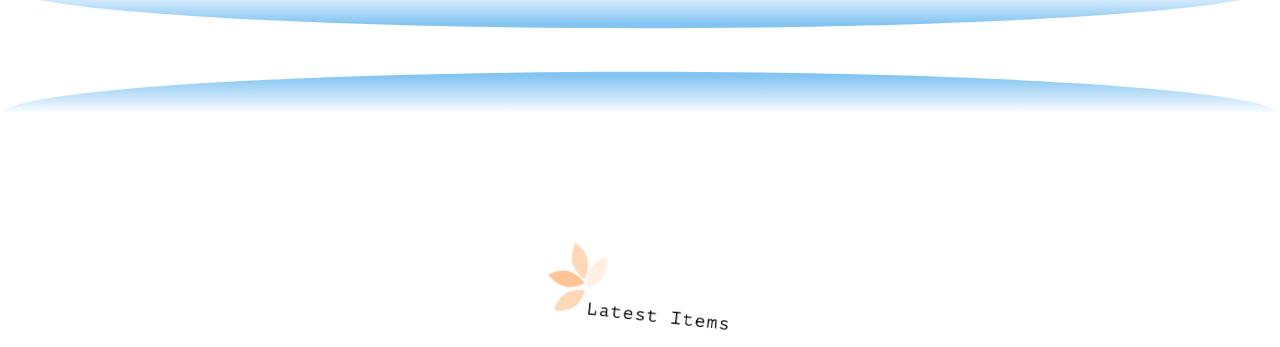
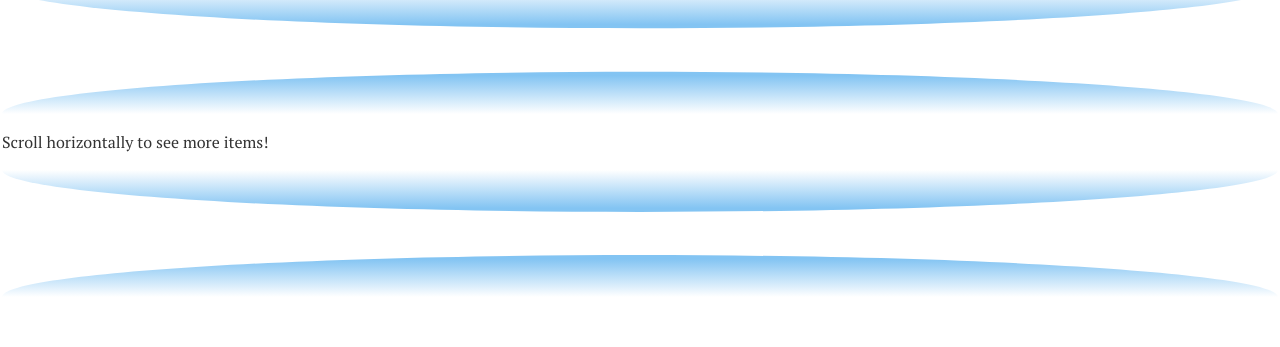
Before and after one commit to HackYourFutureProjects/c51-final-project-group-A, a React (Vite) app in the folder client/: page / in a window 1280 px wide. Shown: the part 980-1327 px from the top of the page. Built offline with nearby package versions, Linux system fonts and the light colour scheme; no server answers.

Commit message:
change priority of components in Homepage

```diff
--- a/client/src/pages/Home/Home.jsx
+++ b/client/src/pages/Home/Home.jsx
@@ -1,14 +1,13 @@
 import TEST_ID from "./Home.testid";
 import Header from "../../components/Header";
-import Footer from "../../components/Footer";
-import ItemSlider from "../../components/HomeComponents/ItemSlider";
 import ExplainText from "../../components/HomeComponents/ExplainText";
 import ExplainText2 from "../../components/HomeComponents/ExplainText2";
-import SharePrompt from "../../components/HomeComponents/SharePrompt";
-import Banner from "../../components/HomeComponents/Banner";
 import Shape from "../../components/HomeComponents/Shape";
 import HorizontalScrolling from "../../components/HomeComponents/HorizontalScrolling";
-
+import ItemSlider from "../../components/HomeComponents/ItemSlider";
+import Banner from "../../components/HomeComponents/Banner";
+import SharePrompt from "../../components/HomeComponents/SharePrompt";
+import Footer from "../../components/Footer";
 const Home = () => {
   return (
     <div data-testid={TEST_ID.container}>
@@ -16,10 +15,11 @@ const Home = () => {
       <ExplainText />
       <ExplainText2 />
       <Shape />
+      <HorizontalScrolling />
+      <Shape />
       <ItemSlider />
       <Banner />
       <SharePrompt />
-      <HorizontalScrolling />
       <Footer />
     </div>
   );
```
